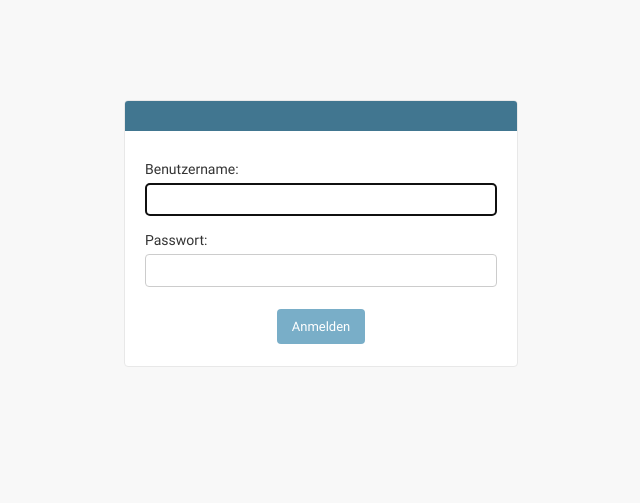
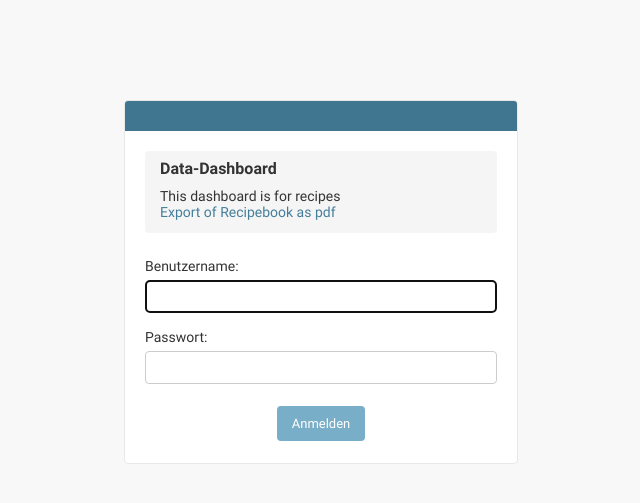
Before and after one commit to mrommel/SmartRecipe, a Django app: page /admin/login/?next=/admin/data/receipt/add/ in a window 1280 px wide. Shown: the top 503 px of the page, without its empty margins (319-959 px from the left). Run offline with Django 3.2, Linux system fonts and the light colour scheme.

Commit message:
add image to recipe category, add admin dashboard

```diff
--- a/smartreceipt/data/models.py
+++ b/smartreceipt/data/models.py
@@ -123,6 +123,11 @@ class ReceiptIntegrientRelation(models.Model):
 class ReceiptCategory(models.Model):
 	name = models.CharField(max_length=50)
 	parentReceiptCategory = models.ForeignKey("self", blank=True, null=True)
+	image = models.ImageField(upload_to='media/category', blank=True, null=True)
+
+	def thumbnail(self):
+		return '<a href="/media/%s"><img border="0" alt="" src="/media/%s" height="20" /></a>' % ((self.image.name, self.image.name))
+	thumbnail.allow_tags = True
 
 	def path(self):
 		if self.parentReceiptCategory is None:
--- a/smartreceipt/data/templates/admin/base_site.html
+++ b/smartreceipt/data/templates/admin/base_site.html
@@ -17,38 +17,63 @@
 {#  <script type="text/javascript" src="{% static 'js/my_project.js' %}"></script>#}
 {#{% endblock %}#}
 
+{# Additional header content like notifications or language switcher #}
+{% block header_content %}
+    {{ block.super }}
+    <div class="header-content">
+        <!-- First icon column -->
+        <div class="header-column icon">
+            <i class="icon-home"></i><br>
+            <i class="icon-cog"></i>
+        </div>
+        <div class="header-column" style="margin-right: 20px">
+            <a href="/" class="grey">Front-end</a><br>
+            <a href="/admin/data/" class="grey">Data</a>
+        </div>
+        <!-- Second icon column -->
+        <div class="header-column icon">
+            <i class="icon-comment"></i>
+        </div>
+        <div class="header-column">
+            <a href="" class="grey">5 new messages</a>
+        </div>
+    </div>
+{% endblock %}
+
+{% block pretitle %}
+	<style>
+		.dashboard-title {
+			margin: 0px;
+		}
+		.dashboard-content {
+			padding: 8px 15px;
+			background-color: #f5f5f5;
+			border-radius: 4px;
+			margin: 0px 0 15px;
+		}
+		.dashboard-main {
+			margin: 10px 0 5px;
+		}
+	</style>
+	<div class="dashboard-content">
+    	<h2 class="dashboard-title">Data-Dashboard</h2>
+		<div class="dashboard-main">
+			This dashboard is for recipes<br />
+			<a href="/data/export/receipts/recipebook.pdf" target="_blank">Export of Recipebook as pdf</a>
+		</div>
+	</div>
+	{{ block.super }}
+{% endblock %}
 
 {# Footer links (left side) #}
-{#{% block footer_links %}#}
-{#  <a href="/docs/" class="icon"><i class="icon-question-sign"></i>Documentation</a>#}
-{#{% endblock %}#}
-
-{# Additional header content like notifications or language switcher #}
-{#{% block header_content %}#}
-{#    {{ block.super }}#}
-{#    <div class="header-content">#}
-{#        <!-- First icon column -->#}
-{#        <div class="header-column icon">#}
-{#            <i class="icon-home"></i><br>#}
-{#            <i class="icon-cog"></i>#}
-{#        </div>#}
-{#        <div class="header-column" style="margin-right: 20px">#}
-{#            <a href="/" class="grey">Front-end</a><br>#}
-{#            <a href="" class="grey">One more link</a>#}
-{#        </div>#}
-{#        <!-- Second icon column -->#}
-{#        <div class="header-column icon">#}
-{#            <i class="icon-comment"></i>#}
-{#        </div>#}
-{#        <div class="header-column">#}
-{#            <a href="" class="grey">5 new messages</a>#}
-{#        </div>#}
-{#    </div>#}
-{#{% endblock %}#}
+{% block footer_links %}
+  <a href="/docs/" class="icon"><i class="icon-question-sign"></i>Documentation</a>
+{% endblock %}
 
 {# Footer branding name (center) #}
-{#{% block footer_branding %}#}
-{#{% endblock %}#}
+{% block footer_branding %}
+	Recipe admin
+{% endblock %}
 
 
 {# Footer copyright (right side) #}
```
Also changed, not shown: smartreceipt/data/migrations/0015_receiptcategory_image.py (added).
